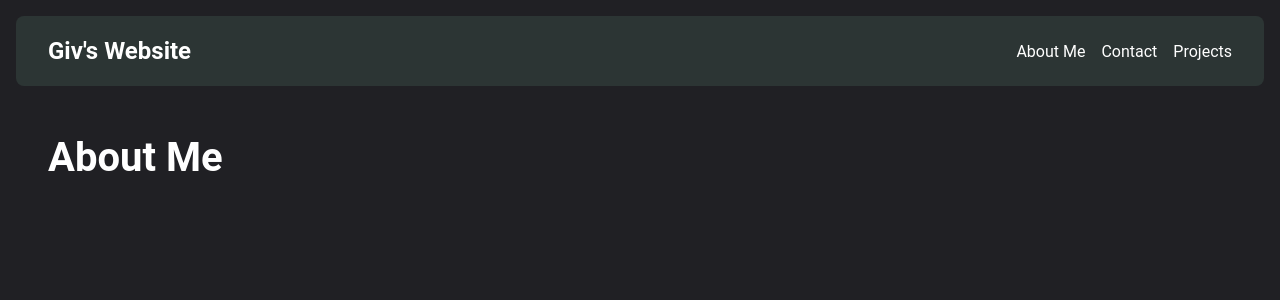
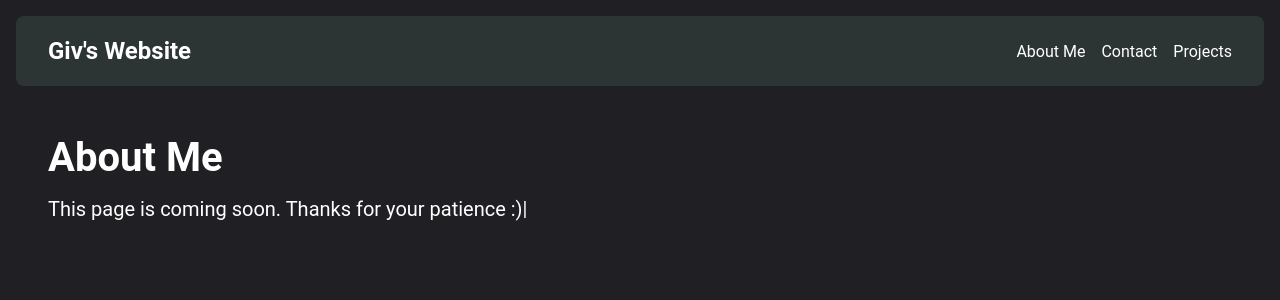
Before and after one commit to GiovaniFZ/my-website, a React (Vite) app: page /about in a window 1280 px wide. Shown: the top 300 px of the page. Built offline with nearby package versions, Linux system fonts and the light colour scheme.

Commit message:
feat: implement typed.js effect for About and Contact pages, add styles for paragraphs

```diff
--- a/src/pages/about/index.tsx
+++ b/src/pages/about/index.tsx
@@ -1,3 +1,29 @@
-export default function About(){
-  return <h1>About Me</h1>
+import { useEffect, useRef } from 'react';
+import Typed from 'typed.js';
+import { Paragraph } from './styles';
+
+export default function About() {
+  const typedElement = useRef(null);
+
+  useEffect(() => {
+    const typed = new Typed(typedElement.current, {
+      strings: ["This page is coming soon. Thanks for your patience :)"],
+      typeSpeed: 50,
+      backSpeed: 25,
+      loop: false,
+    });
+
+    return () => {
+      typed.destroy();
+    };
+  }, []);
+
+  return (
+    <div>
+      <h1>About Me</h1>
+      <Paragraph>
+        <span ref={typedElement} />
+      </Paragraph>
+    </div>
+  );
 }
--- /dev/null
+++ b/src/pages/about/styles.ts
@@ -0,0 +1,6 @@
+import styled from 'styled-components';
+
+export const Paragraph = styled.p`
+  padding-top: 1rem;
+  font-size: 1.25rem;
+`;
--- a/src/pages/contact/index.tsx
+++ b/src/pages/contact/index.tsx
@@ -1,3 +1,29 @@
-export default function Contact(){
-  return <h1>Contact Me</h1>
+import { useEffect, useRef } from 'react';
+import Typed from 'typed.js';
+import { Paragraph } from './styles';
+
+export default function Contact() {
+  const typedElement = useRef(null);
+
+  useEffect(() => {
+    const typed = new Typed(typedElement.current, {
+      strings: ["This page is coming soon. Thanks for your patience :)"],
+      typeSpeed: 50,
+      backSpeed: 25,
+      loop: false,
+    });
+
+    return () => {
+      typed.destroy();
+    };
+  }, []);
+
+  return (
+    <div>
+      <h1>Contact</h1>
+      <Paragraph>
+        <span ref={typedElement} />
+      </Paragraph>
+    </div>
+  );
 }
--- /dev/null
+++ b/src/pages/contact/styles.ts
@@ -0,0 +1,6 @@
+import styled from 'styled-components';
+
+export const Paragraph = styled.p`
+  padding-top: 1rem;
+  font-size: 1.25rem;
+`;
--- a/src/pages/home/styles.ts
+++ b/src/pages/home/styles.ts
@@ -3,7 +3,7 @@ import styled from 'styled-components';
 export const IconContainer = styled.div`
   display: flex;
   gap: 1rem;
-  margin-top: 1rem;
+  margin-top: 1.5rem;
 `;
 
 export const IconLink = styled.a`
```
